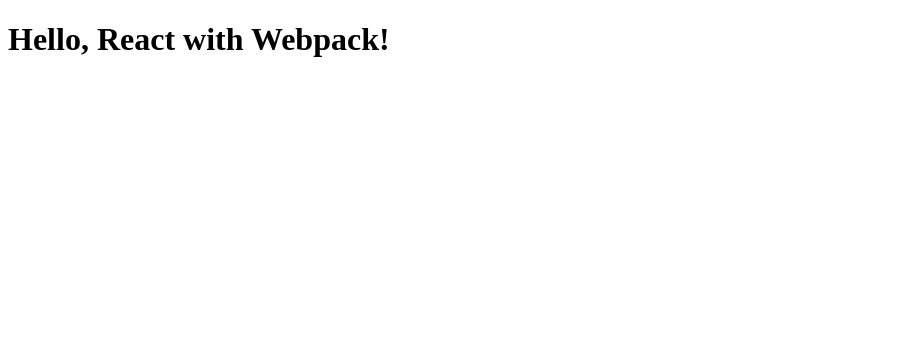
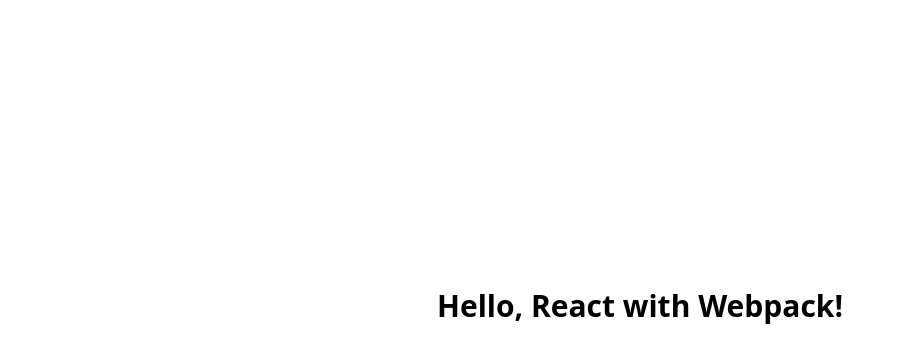
Before and after one commit to KaleabKindu/Satoshi-Assessment, a React app: page / in a window 1280 px wide. Shown: the top 362 px of the page, without its empty margins (0-897 px from the left). Built offline with nearby package versions, Linux system fonts and the light colour scheme.

Commit message:
setup tailwind css on project

```diff
--- a/package.json
+++ b/package.json
@@ -15,12 +15,16 @@
     "@babel/core": "^7.26.0",
     "@babel/preset-env": "^7.26.0",
     "@babel/preset-react": "^7.26.3",
+    "autoprefixer": "^10.4.20",
     "babel-loader": "^9.2.1",
     "css-loader": "^7.1.2",
     "html-webpack-plugin": "^5.6.3",
+    "postcss": "^8.4.49",
+    "postcss-loader": "^8.1.1",
     "react": "^19.0.0",
     "react-dom": "^19.0.0",
     "style-loader": "^4.0.0",
+    "tailwindcss": "^3.4.17",
     "webpack": "^5.97.1",
     "webpack-cli": "^6.0.1",
     "webpack-dev-server": "^5.2.0"
--- /dev/null
+++ b/postcss.config.js
@@ -0,0 +1,6 @@
+module.exports = {
+    plugins: {
+      tailwindcss: {},
+      autoprefixer: {},
+    }
+  }
--- a/src/App.js
+++ b/src/App.js
@@ -1,7 +1,7 @@
 import React from 'react';
 
 function App() {
-  return <h1>Hello, React with Webpack!</h1>;
+  return <div className='w-full font-bold text-3xl text-center mt-72'>Hello, React with Webpack!</div>;
 }
 
 export default App;
--- /dev/null
+++ b/src/index.css
@@ -0,0 +1,3 @@
+@tailwind base;
+@tailwind components;
+@tailwind utilities;
--- a/src/index.js
+++ b/src/index.js
@@ -1,6 +1,7 @@
 import React from 'react';
 import { createRoot } from 'react-dom/client';
 import App from './App';
+import './index.css';
 
 // Get the DOM element where you want to mount the app
 const rootElement = document.getElementById('root');
--- /dev/null
+++ b/tailwind.config.js
@@ -0,0 +1,8 @@
+/** @type {import('tailwindcss').Config} */
+module.exports = {
+  content: ["./src/**/*.{html,js}"],
+  theme: {
+    extend: {},
+  },
+  plugins: [],
+}
--- a/webpack.config.js
+++ b/webpack.config.js
@@ -19,7 +19,7 @@
       },
       {
         test: /\.css$/,
-        use: ["style-loader", "css-loader"]
+        use: ["style-loader", "css-loader", "postcss-loader"]
       }
     ]
   },
```
